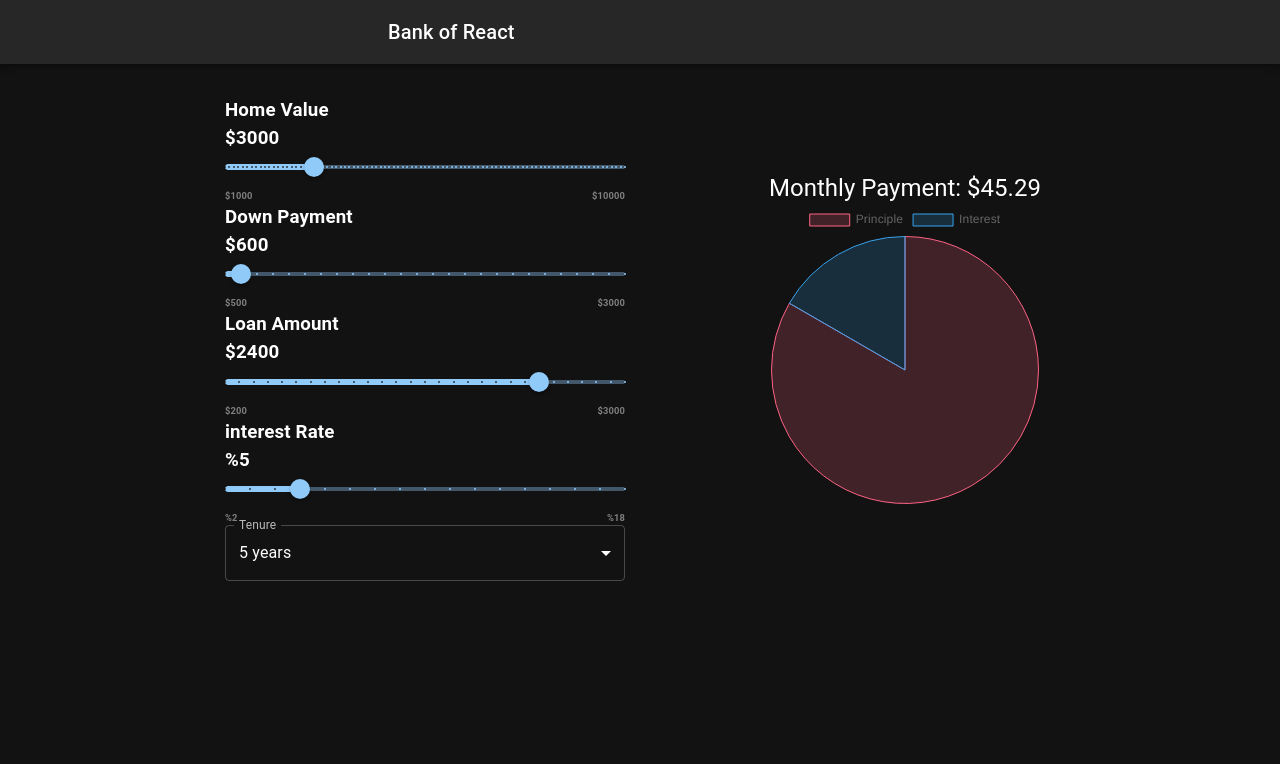
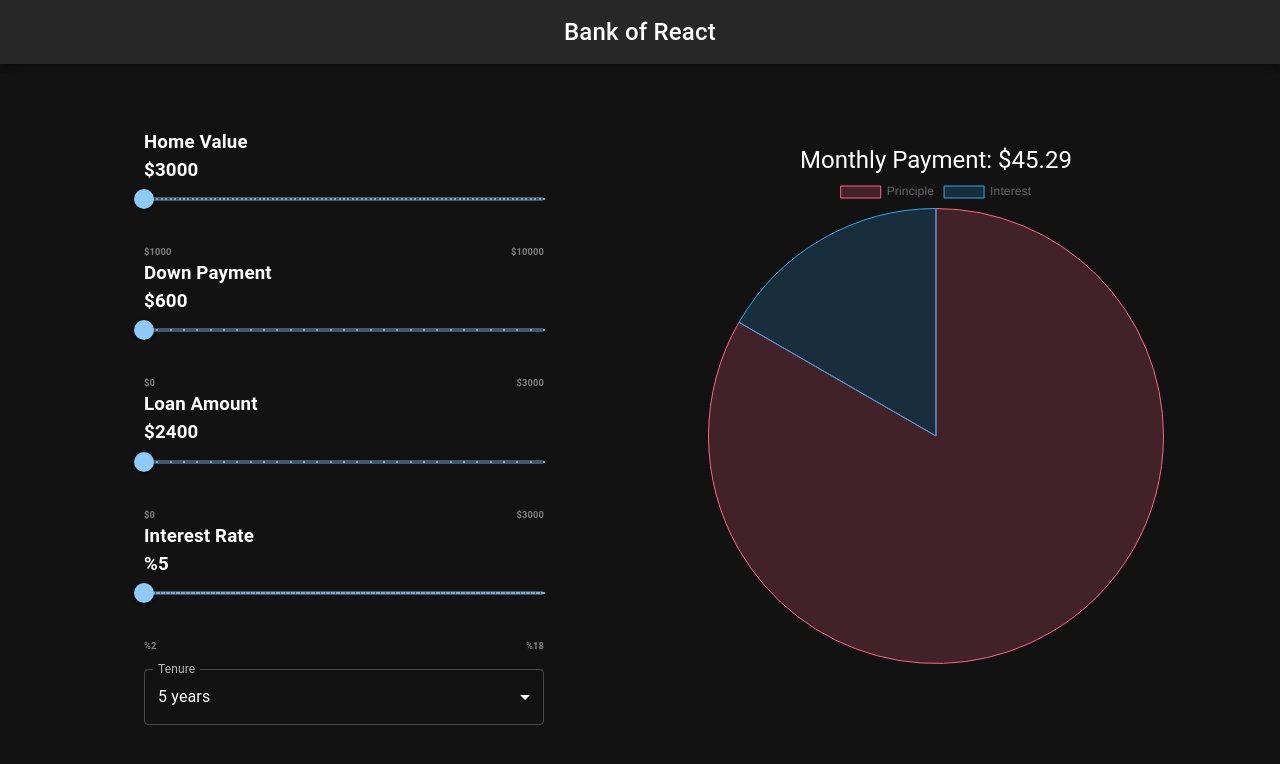
Before and after one commit to zli213/ReactPractice01, a React (Create React App) app: page / in a window 1280 px wide. Shown: the top 764 px of the page. Built offline with nearby package versions, Linux system fonts and the light colour scheme.

Commit message:
Add small-screen-support.

```diff
--- a/src/App.js
+++ b/src/App.js
@@ -1,9 +1,11 @@
-import { useState } from "react";
+import React, { useState } from "react";
 import Navbar from "./components/Navbar";
 import SlideSelect from "./components/SlideSelect";
-import TenurSelect from "./components/TenureSelect";
+import TenureSelect from "./components/TenureSelect";
 import Result from "./components/Result";
+import { Container, Grid, useMediaQuery, useTheme, Box } from "@mui/material";
 import "./App.css";
+
 function App() {
   const [data, setData] = useState({
     homeValue: 3000,
@@ -12,18 +14,34 @@ function App() {
     loanTerm: 5,
     interestRate: 5,
   });
+
+  const theme = useTheme();
+  const isSmallScreen = useMediaQuery(theme.breakpoints.down("sm"));
+
   return (
     <div className="App">
       <Navbar />
-      <div className="mainBoday">
-        <div className="left">
-          <SlideSelect data={data} setData={setData} />
-          <TenurSelect data={data} setData={setData} />
-        </div>
-        <div className="right">
-          <Result data={data} setData={setData} />
-        </div>
-      </div>
+      <Container maxWidth="lg">
+        <Grid container spacing={4} justifyContent="center" sx={{ mt: 4 }}>
+          <Grid item xs={12} md={6}>
+            <Box display="flex" flexDirection="column" alignItems="center">
+              <SlideSelect
+                data={data}
+                setData={setData}
+                isSmallScreen={isSmallScreen}
+              />
+              <TenureSelect data={data} setData={setData} />
+            </Box>
+          </Grid>
+          <Grid item xs={12} md={6}>
+            <Result
+              data={data}
+              setData={setData}
+              isSmallScreen={isSmallScreen}
+            />
+          </Grid>
+        </Grid>
+      </Container>
     </div>
   );
 }
--- a/src/components/Navbar.js
+++ b/src/components/Navbar.js
@@ -3,13 +3,22 @@ import AppBar from "@mui/material/AppBar";
 import Toolbar from "@mui/material/Toolbar";
 import Typography from "@mui/material/Typography";
 import { Container } from "@mui/material";
+import { useTheme, useMediaQuery } from "@mui/material";
 
 const Navbar = () => {
+  const theme = useTheme();
+  const isSmallScreen = useMediaQuery(theme.breakpoints.down("sm"));
   return (
     <AppBar position="static">
       <Container maxWidth="sm">
-        <Toolbar>
-          <Typography variant="h6" component="div">
+        <Toolbar sx={{ justifyContent: 'center'}}>
+          <Typography
+            variant="h6"
+            component="div"
+            sx={{
+              fontSize: isSmallScreen ? "1.2rem" : "1.5rem",
+            }}
+          >
             Bank of React
           </Typography>
         </Toolbar>
--- a/src/components/Result.js
+++ b/src/components/Result.js
@@ -4,7 +4,7 @@ import { Chart as ChartJS, ArcElement, Tooltip, Legend } from "chart.js";
 import { Pie } from "react-chartjs-2";
 ChartJS.register(ArcElement, Tooltip, Legend);
 
-const Result = ({ data }) => {
+const Result = ({ data, isSmallScreen }) => {
   const { homeValue, downPayment, loanAmount, loanTerm, interestRate } = data;
   const totalLoadMonths = loanTerm * 12;
   const monthlyInterestRate = interestRate / 100 / 12;
@@ -26,7 +26,12 @@ const Result = ({ data }) => {
     ],
   };
   return (
-    <Stack>
+    <Stack
+      height="65vh"
+      justifyContent={isSmallScreen ? "space-start" : "space-between"}
+      alignItems="center"
+      p={2}
+    >
       <Typography textAlign="center" variant="h5">
         Monthly Payment: ${monthlyPayment.toFixed(2)}
       </Typography>
--- a/src/components/SlideSelect.js
+++ b/src/components/SlideSelect.js
@@ -1,79 +1,94 @@
 import React from "react";
 import SliderComponent from "./common/SliderComponent";
+import { Box } from "@mui/material";
 
-const SlideSelect = ({ data, setData }) => {
+const SlideSelect = ({ data, setData, isSmallScreen }) => {
   const bank_limit = 10000;
+
+  const handleHomeValueChange = (_, value) => {
+    setData({
+      ...data,
+      homeValue: value,
+      downPayment: value * 0.2,
+      loanAmount: value * 0.8,
+    });
+  };
+
+  const handleDownPaymentChange = (_, value) => {
+    setData({
+      ...data,
+      downPayment: value,
+      loanAmount: data.homeValue - value,
+    });
+  };
+
+  const handleLoanAmountChange = (_, value) => {
+    setData({
+      ...data,
+      loanAmount: value,
+      downPayment: data.homeValue - value,
+    });
+  };
+
+  const handleInterestRateChange = (_, value) => {
+    setData({
+      ...data,
+      interestRate: value,
+    });
+  };
+
   return (
-    <div>
+    <Box
+      sx={{
+        width: "100%",
+        maxWidth: isSmallScreen ? "100%" : "400px",
+        margin: "0 auto",
+        "& .MuiSlider-root": {
+          mb: isSmallScreen ? 2 : 3,
+        },
+      }}
+    >
       <SliderComponent
         title="Home Value"
-        defaultValue={data.homeValue}
         min={1000}
         max={bank_limit}
         step={100}
         value={data.homeValue}
-        onChange={(e, value) =>
-          setData({
-            ...data,
-            homeValue: value,
-            downPayment: value * 0.2,
-            loanAmount: value * 0.8,
-          })
-        }
+        onChange={handleHomeValueChange}
         unit="$"
         amount={data.homeValue}
       />
       <SliderComponent
         title="Down Payment"
-        defaultValue={data.downPayment}
-        value={data.downPayment}
-        min={500}
+        min={0}
         max={data.homeValue}
         step={100}
-        onChange={(e, value) =>
-          setData({
-            ...data,
-            loanAmount: data.homeValue - value,
-            downPayment: value,
-          })
-        }
+        value={data.downPayment}
+        onChange={handleDownPaymentChange}
         unit="$"
         amount={data.downPayment}
       />
       <SliderComponent
         title="Loan Amount"
-        defaultValue={data.loanAmount}
-        value={data.loanAmount}
-        min={200}
+        min={0}
         max={data.homeValue}
         step={100}
-        onChange={(e, value) =>
-          setData({
-            ...data,
-            downPayment: data.homeValue - value,
-            loanAmount: value,
-          })
-        }
+        value={data.loanAmount}
+        onChange={handleLoanAmountChange}
         unit="$"
         amount={data.loanAmount}
       />
       <SliderComponent
-        title="interest Rate"
-        defaultValue={data.interestRate}
-        value={data.interestRate}
+        title="Interest Rate"
         min={2}
         max={18}
-        step={1}
-        onChange={(e, value) =>
-          setData({
-            ...data,
-            interestRate: value,
-          })
-        }
+        step={0.1}
+        value={data.interestRate}
+        onChange={handleInterestRateChange}
         unit="%"
         amount={data.interestRate}
       />
-    </div>
+    </Box>
   );
 };
 
--- a/src/components/TenureSelect.js
+++ b/src/components/TenureSelect.js
@@ -1,15 +1,16 @@
 import * as React from "react";
-import Box from "@mui/material/Box";
 import InputLabel from "@mui/material/InputLabel";
 import MenuItem from "@mui/material/MenuItem";
 import FormControl from "@mui/material/FormControl";
 import Select from "@mui/material/Select";
+import Box from "@mui/material/Box";
 const TenureSelect = ({ data, setData }) => {
   const handleChange = (event) => {
     setData({ ...data, loanTerm: event.target.value });
   };
 
   return (
+    <Box sx={{ width: "100%", maxWidth: "400px", margin: "0 auto", mt: 2 }}>
       <FormControl fullWidth>
         <InputLabel id="demo-simple-select-label">Tenure</InputLabel>
         <Select
@@ -26,6 +27,7 @@ const TenureSelect = ({ data, setData }) => {
           <MenuItem value={25}>25 years</MenuItem>
         </Select>
       </FormControl>
+    </Box>
   );
 };
 
--- a/src/components/common/SliderComponent.js
+++ b/src/components/common/SliderComponent.js
@@ -20,7 +20,6 @@ const SliderComponent = ({
         {amount}
       </h3>
       <Slider
-        defaultValue={defaultValue}
         min={min}
         max={max}
         marks
--- a/src/darkTheme.js
+++ b/src/darkTheme.js
@@ -7,6 +7,15 @@ export const darkTheme = createTheme({
   typography: {
     h1: {
       fontSize: "12rem",
+      "@media (min-width:600px)": {
+        fontSize: "1.8rem",
+      },
+    },
+    body1: {
+      fontSize: "0.9rem",
+      "@media (min-width:600px)": {
+        fontSize: "1rem",
+      },
     },
   },
 });
```
Lines whose indentation alone changed are shown as unchanged.
